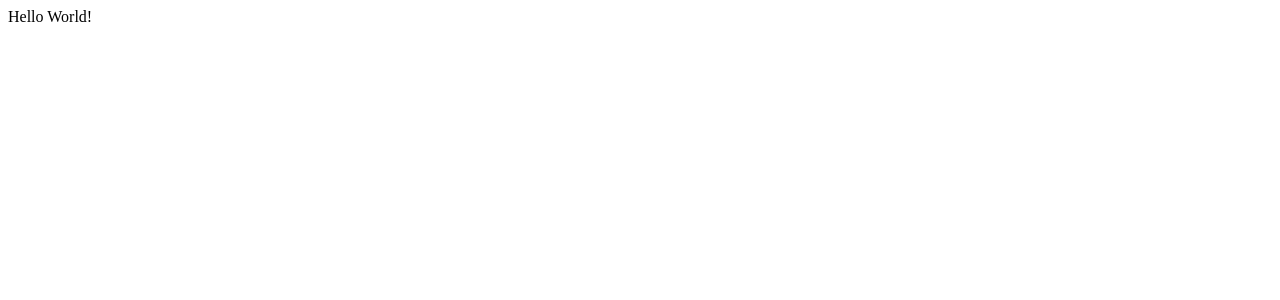
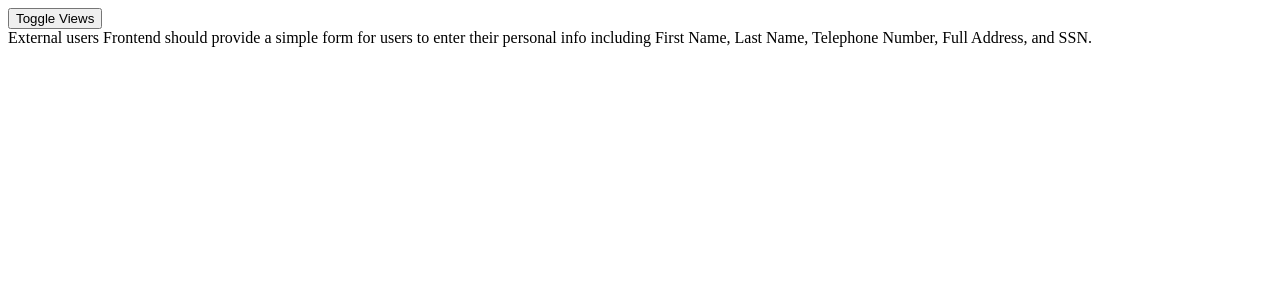
Before and after one commit to Vainakh/Basic-Full-Stack-App, a React app: page / in a window 1280 px wide. Shown: the top 300 px of the page. Built offline with nearby package versions, Linux system fonts and the light colour scheme; the HTML template or start-up script is replaced by a standard one.

Commit message:
Create components

```diff
--- /dev/null
+++ b/client/src/components/Admin.jsx
@@ -0,0 +1,24 @@
+import React from 'react'
+
+
+export default class Admin extends React.Component{
+
+  constructor(props){
+    super(props);
+    this.state = {
+
+    };
+
+  }
+
+
+
+  render(){
+
+    return(
+      <div>
+       Admin
+      </div>
+    )
+  }
+}
--- a/client/src/components/App.jsx
+++ b/client/src/components/App.jsx
@@ -1,4 +1,6 @@
 import React from 'react'
+import ExternalUsers from './ExternalUsers.jsx';
+import Admin from './Admin.jsx';
 
 
 export default class App extends React.Component{
@@ -6,15 +8,32 @@ export default class App extends React.Component{
   constructor(props){
     super(props);
     this.state = {
+      currentView: "ExternalUsers",
+    };
+    this.changeViewHandler = this.changeViewHandler.bind(this);
+  }
 
-    };
+  changeViewHandler(){
+    let view;
 
+    view = (this.state.currentView === "ExternalUsers") ? "Admin" : "ExternalUsers";
+   console.log(view)
+    this.setState({ currentView: view});
   }
 
   render(){
+    let view;
+
+    if (this.state.currentView === "ExternalUsers"){
+      view = <ExternalUsers />
+    } else {
+      view = <Admin />
+    }
     return(
       <div>
-       Hello World!
+       <button onClick={() => this.changeViewHandler()}>Toggle Views</button>
+
+      {view}
       </div>
     )
   }
--- /dev/null
+++ b/client/src/components/ExternalUsers.jsx
@@ -0,0 +1,31 @@
+import React from 'react'
+
+
+export default class ExternalUsers extends React.Component{
+
+  constructor(props){
+    super(props);
+    this.state = {
+      firstName: "",
+      lastName: "",
+      telephoneNumber: "",
+      fullAddress: "",
+      ssn: ""
+    };
+
+  }
+
+
+
+  render(){
+
+    return(
+      <div>
+       <form>
+       External users Frontend should provide a simple form for users to enter their personal
+info including First Name, Last Name, Telephone Number, Full Address, and SSN.
+       </form>
+      </div>
+    )
+  }
+}
```
Also changed, not shown: 1 other file (tests, documents, lock files or other folders).
